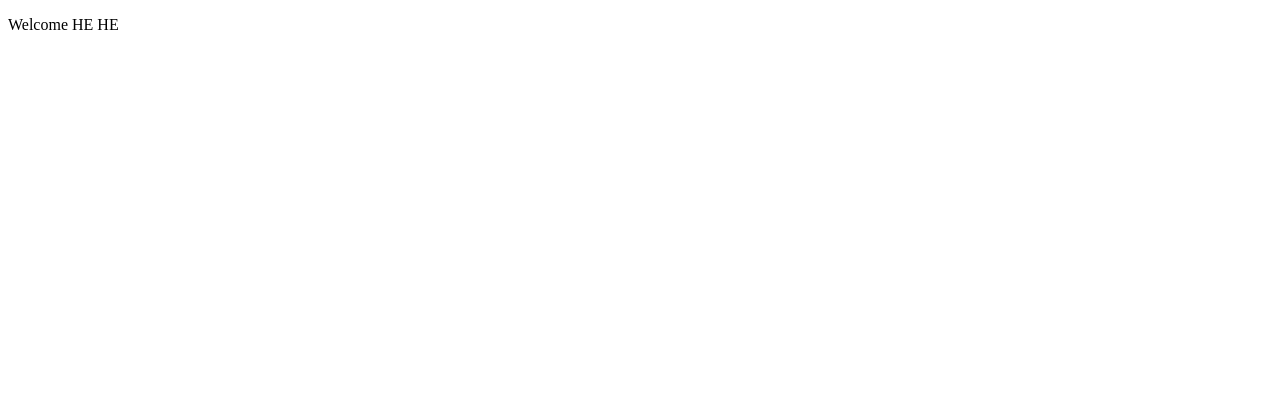
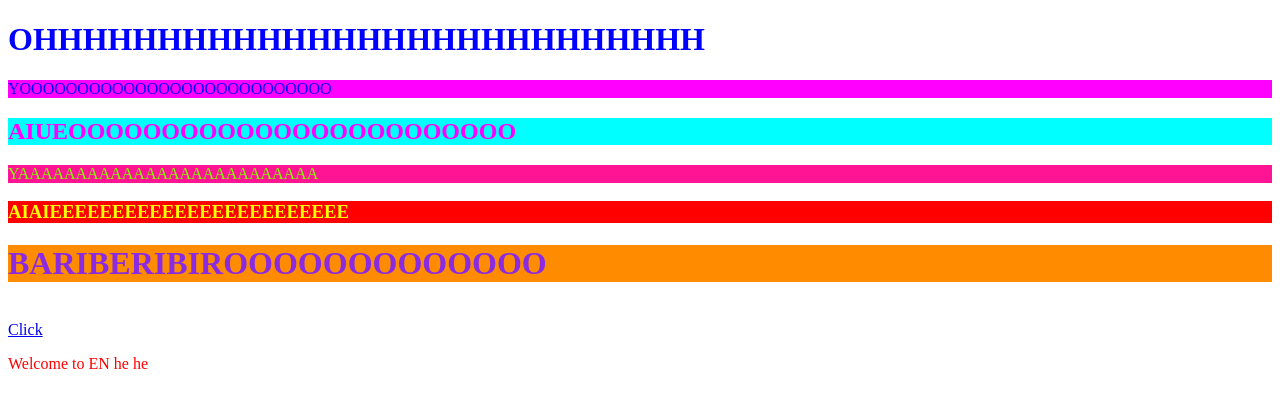
Before and after one commit to Luckjiang321/Luckjiang321.github.io, a plain HTML site: page index.html in a window 1280 px wide. Drawn offline with Linux system fonts and the light colour scheme.

Commit message:
DAZZ CRAZY

```diff
--- a/index.html
+++ b/index.html
@@ -2,9 +2,52 @@
 <html lang="en">
 <head>
     <meta charset="UTF-8">
-    <title>Sirius</title>
+    <title>DAZZ CRAZY</title>
+    <style>
+        h1 {
+            color: blue;
+        }
+
+        /* for class*/
+        .card1 {
+            background: fuchsia;
+        }
+
+        .card2 {
+            background: deeppink;
+        }
+
+        .card3 {
+            background: red;
+        }
+
+        .card4 {
+            background: darkorange;
+        }
+
+        /* for id */
+        h2 {
+            background-color: aqua;
+        }
+    </style>
 </head>
 <body>
-<p>Welcome HE HE</p>
+<h1>OHHHHHHHHHHHHHHHHHHHHHHHHHHH</h1>
+<div class="card1" style="color: blue">
+    YOOOOOOOOOOOOOOOOOOOOOOOOOOO
+</div>
+<h2 style="color: magenta">AIUEOOOOOOOOOOOOOOOOOOOOOOOO</h2>
+<div class="card2" style="color: chartreuse">
+    YAAAAAAAAAAAAAAAAAAAAAAAAAA
+</div>
+<div class="card3">
+    <h3 style="color: yellow">AIAIEEEEEEEEEEEEEEEEEEEEEEEE</h3>
+</div>
+<div class="card4">
+    <h1 style="color: blueviolet">BARIBERIBIROOOOOOOOOOOOO</h1>
+</div>
+<br/>
+<a href="https://www.youtube.com/watch?v=wiX8oofW5B8">Click</a>
+<p style="color: red">Welcome to EN he he</p>
 </body>
 </html>
```
